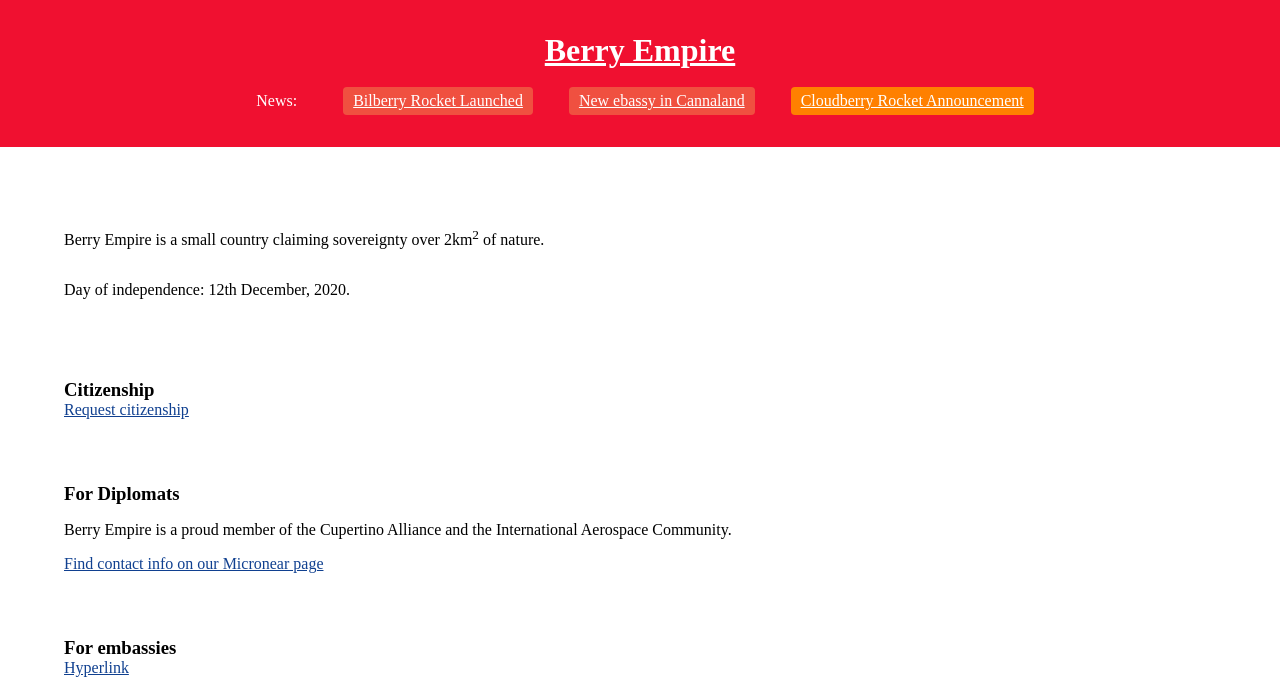
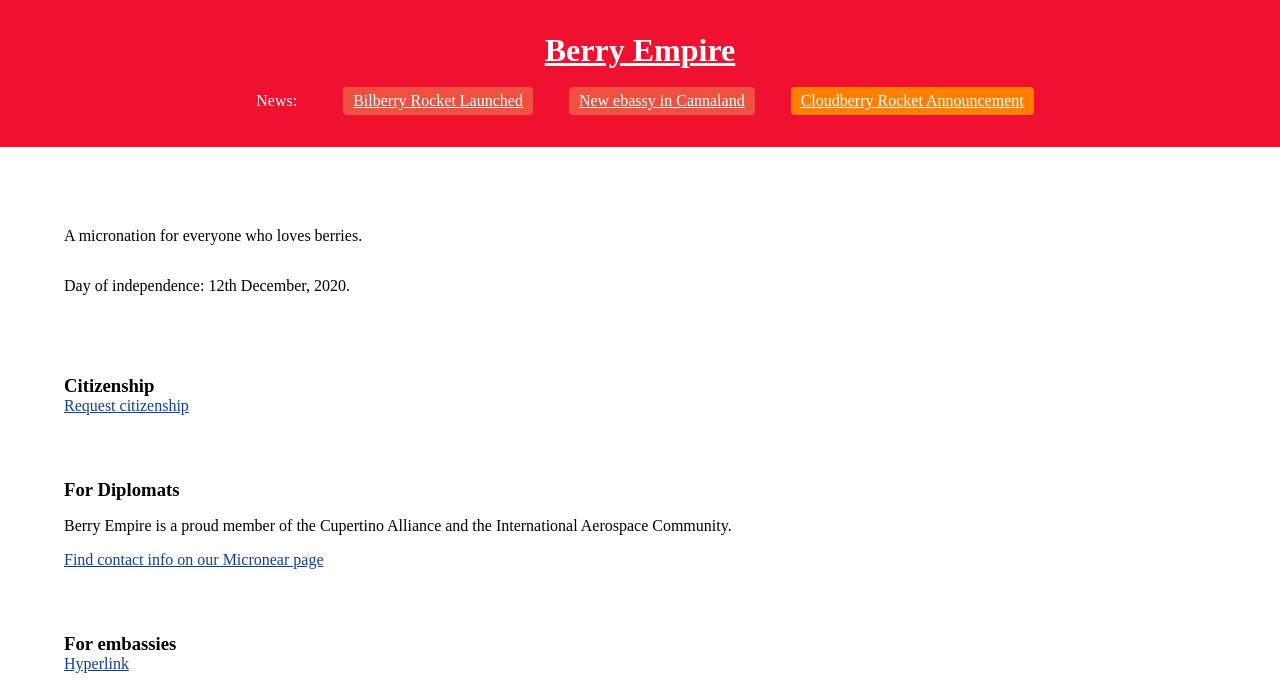
Before and after one commit to berryempire/berryempire.github.io, a Jekyll site: the page built from index.md, in a window 1280 px wide, cut to the strip 0-685 px from the top of the page. Built offline with Jekyll 4.4.1, drawn with Linux system fonts in a browser that asks for light colours; our own code applies the rules of GitHub Pages for plain Markdown files.

Commit message:
Update index.md

```diff
--- a/index.md
+++ b/index.md
@@ -1,5 +1,5 @@
 <section>
-  <p>Berry Empire is a small country claiming sovereignty over 2km<sup>2</sup> of nature.</p>
+  <p>A micronation for everyone who loves berries.</p>
   <p>Day of independence: 12th December, 2020.</p>
 </section>
 <section>
```
